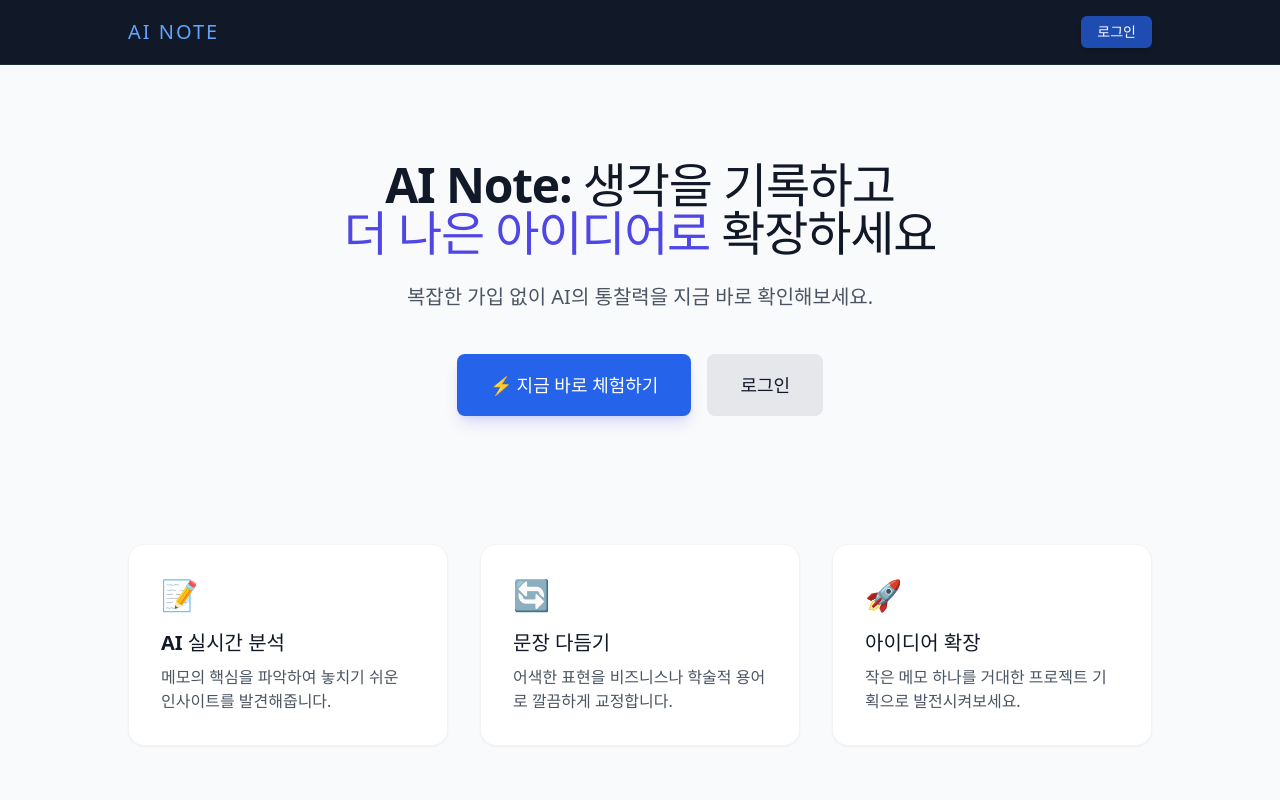
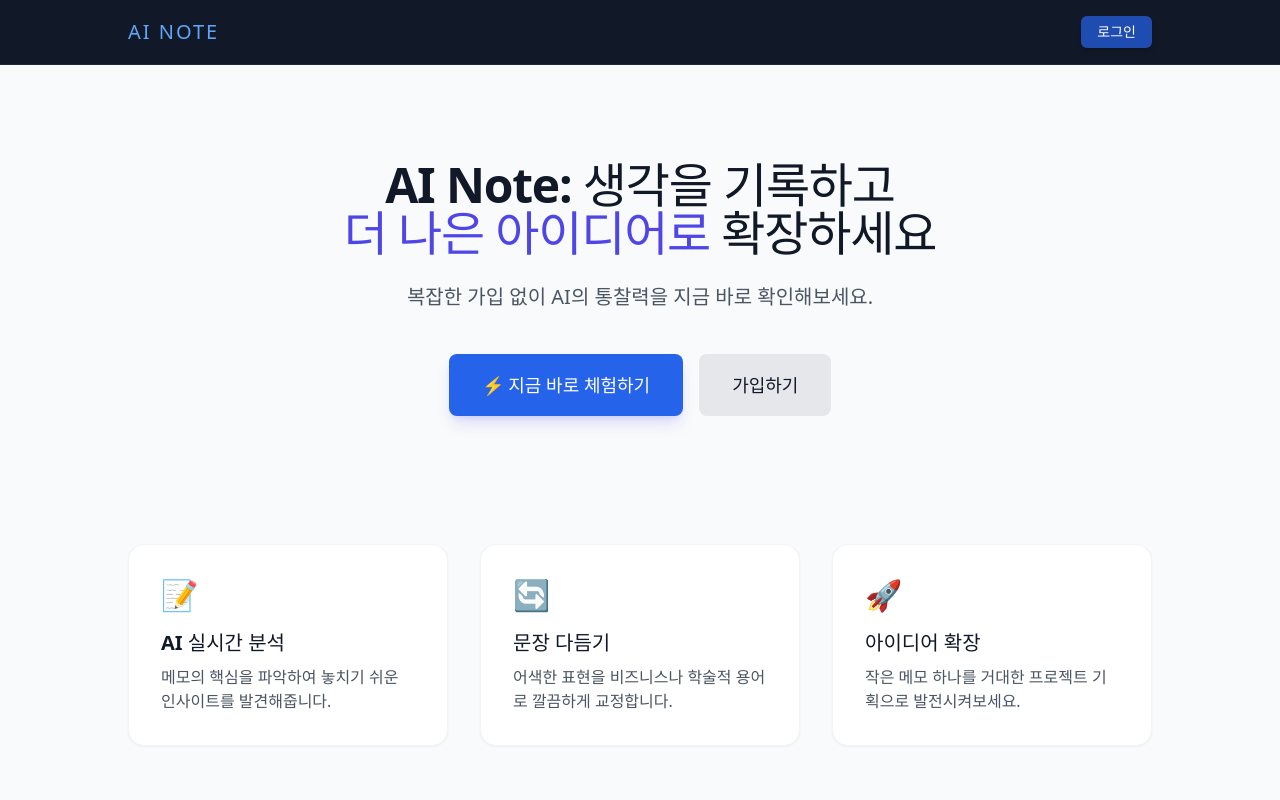
Before and after one commit to jins-K/NOTE-AI-CLIENT, a React (Vite) app: page / in a window 1280 px wide. Shown: the top 800 px of the page. Built offline with nearby package versions, Linux system fonts and the light colour scheme; no server answers.

Commit message:
랜딩페이지 가입하기 변경

```diff
--- a/src/pages/LandingPage.tsx
+++ b/src/pages/LandingPage.tsx
@@ -87,8 +87,8 @@ const LandingPage: React.FC = () => {
           <Button onClick={scrollToDemo} className="px-8 py-4 text-lg shadow-lg shadow-indigo-500/20">
             ⚡ 지금 바로 체험하기
           </Button>
-          <Button variant="secondary" onClick={() => nav('/login')} className="px-8 py-4 text-lg">
-            로그인
+          <Button variant="secondary" onClick={() => nav('/register')} className="px-8 py-4 text-lg">
+            가입하기
           </Button>
         </div>
       </div>
```
